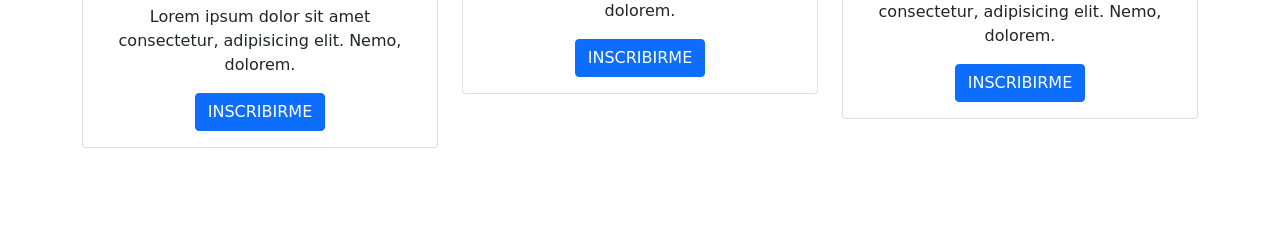
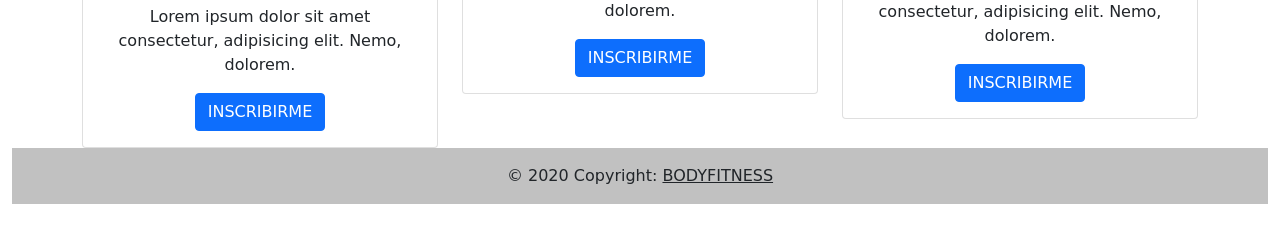
Before and after one commit to Fjoan/FloresBodyFitness, a plain HTML site: page secciones/servicios.html in a window 1280 px wide. Shown: the part 497-740 px from the top of the page. Drawn offline with nearby package versions, Linux system fonts and the light colour scheme; a web font is replaced by a local one.

Commit message:
Desafio Terminado

```diff
--- a/secciones/servicios.html
+++ b/secciones/servicios.html
@@ -66,7 +66,7 @@
                         </div>
                     </div>
                     <div class="col-lg-4 col-md-4 col-sm-12">
-                        <div class="card" >
+                        <div class="card">
                             <img class="card-img-top" src="../img/funcional.jpg">
                             <div class="card-body">
                                 <h5 class="card-title">FUNCIONAL</h5>
@@ -91,8 +91,12 @@
                     </div>
                 </div>
         </main>
-        <footer class="row">
-
+        <footer class="text-center text-white" style="background-color: #f1f1f1;">
+            <!-- Copyright -->
+            <div class="text-center text-dark p-3" style="background-color: rgba(0, 0, 0, 0.2);">
+                © 2020 Copyright:
+                <a class="text-dark" href="../index.html">BODYFITNESS</a>
+            </div>
         </footer>
     </div>
     <script src="https://cdn.jsdelivr.net/npm/bootstrap@5.1.3/dist/js/bootstrap.bundle.min.js"
```
Also changed, not shown: secciones/portafolio.html (+0 -3 lines).
